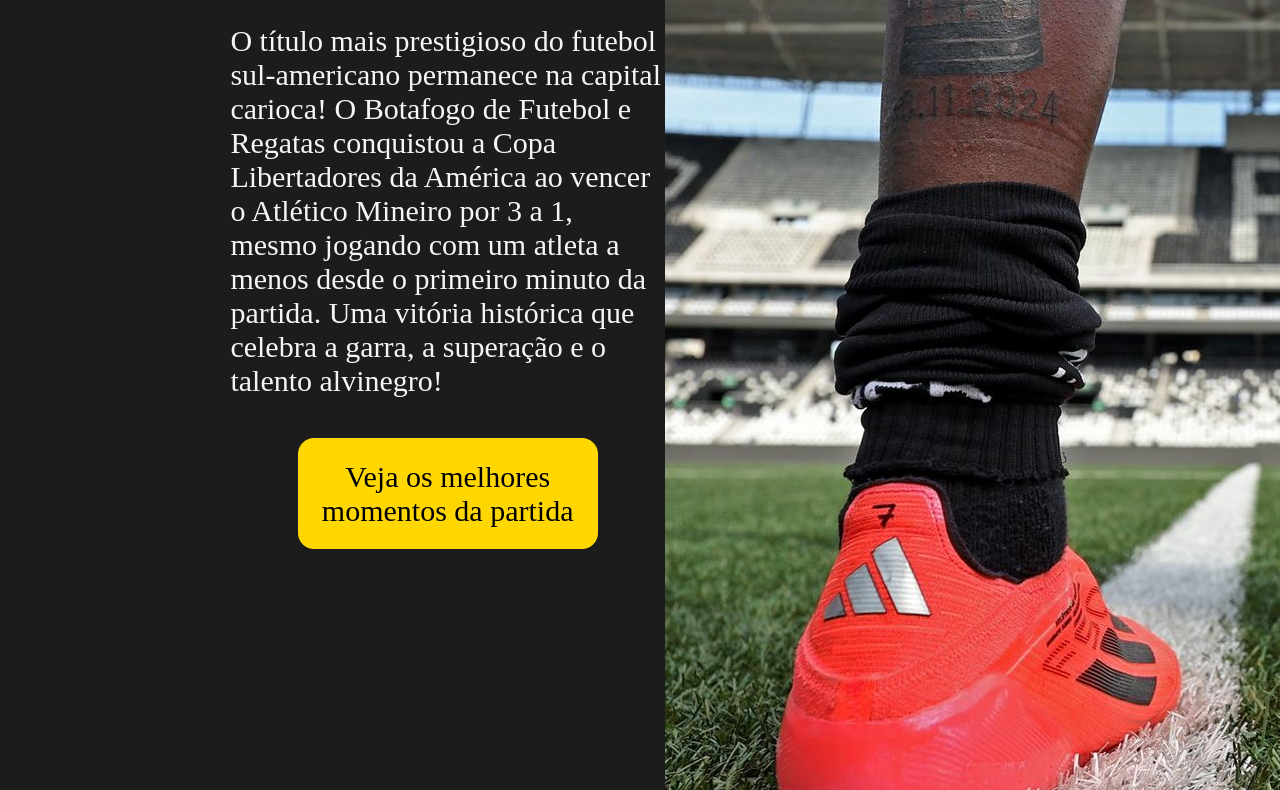
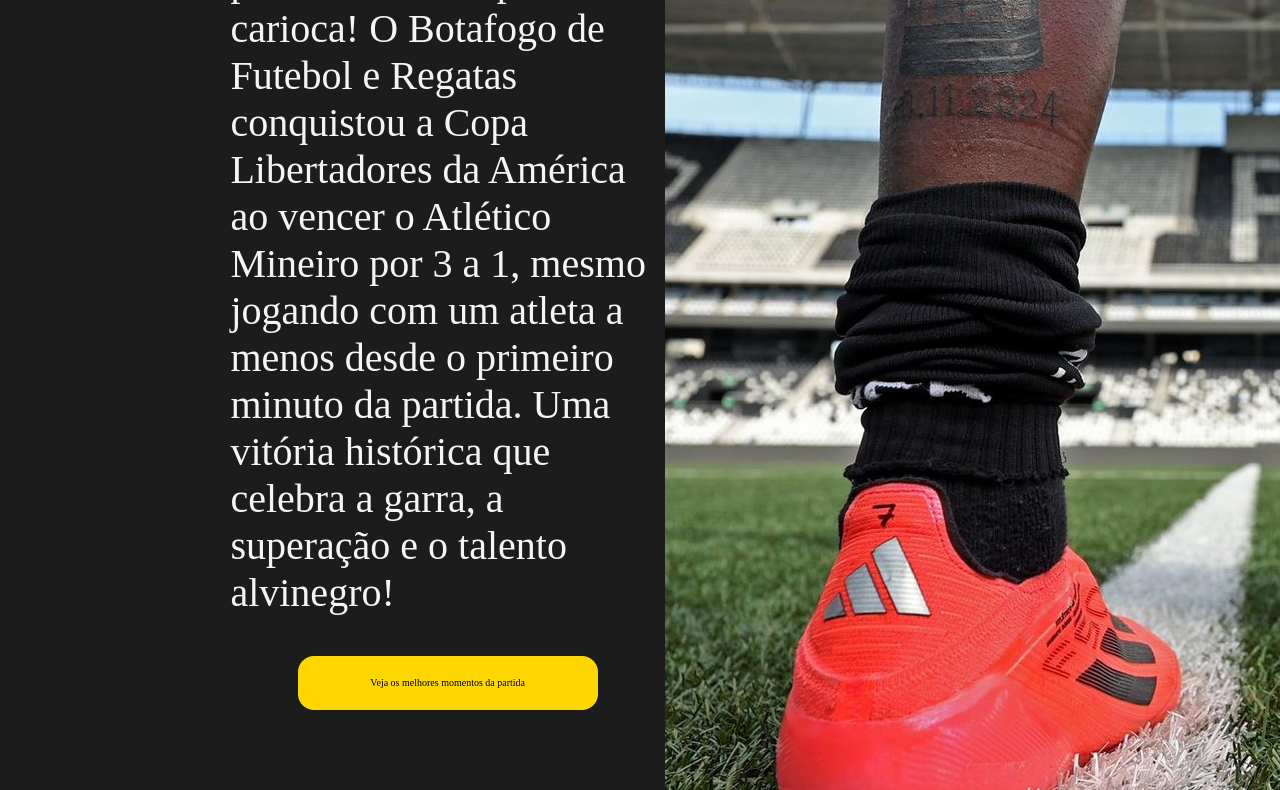
Before and after one commit to violante91/HTML, a plain HTML site: page index.html in a window 1280 px wide. Shown: the part 725-1515 px from the top of the page. Drawn offline with Linux system fonts and the light colour scheme; a web font is replaced by a local one.

Commit message:
Update style.css

```diff
--- a/style.css
+++ b/style.css
@@ -32,7 +32,7 @@ body {
 
 }
 .apresentacao__conteudo__texto {
-    font-size: 30px;
+    font-size: 40px;
     font-family: "Kotta One", serif;
 }
 
@@ -46,7 +46,7 @@ body {
     width: 300px;
     text-align: center;
     border-radius: 16px;
-    font-size: 30px;
+    font-size: 10px;
     font-weight: <weight>;
     font-family: "Kotta One", serif;
     padding: 21.5px 0;
```
